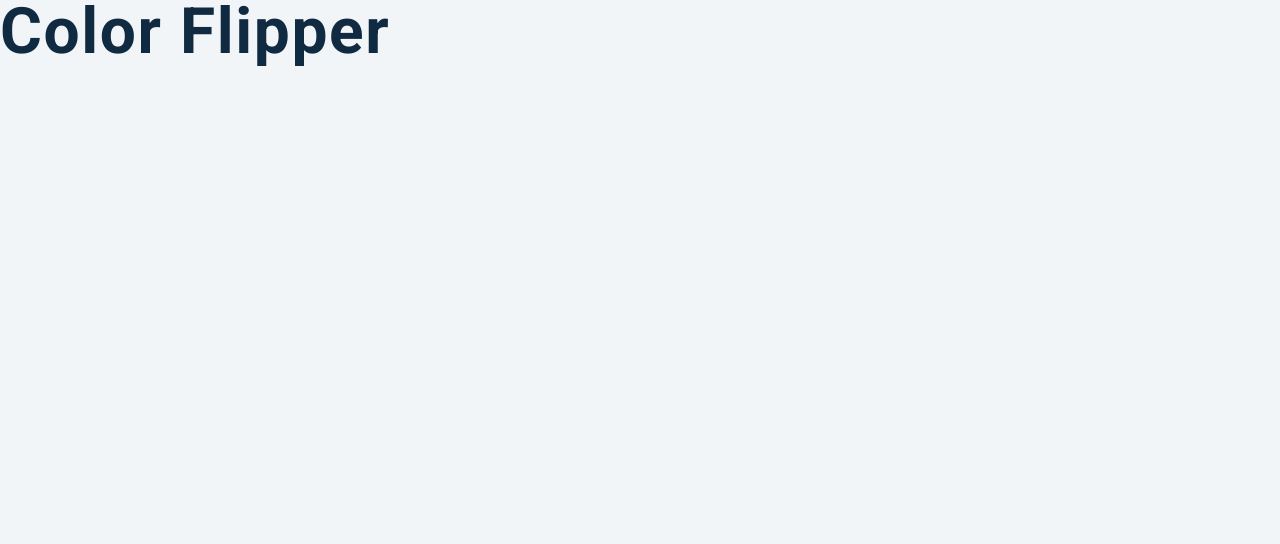
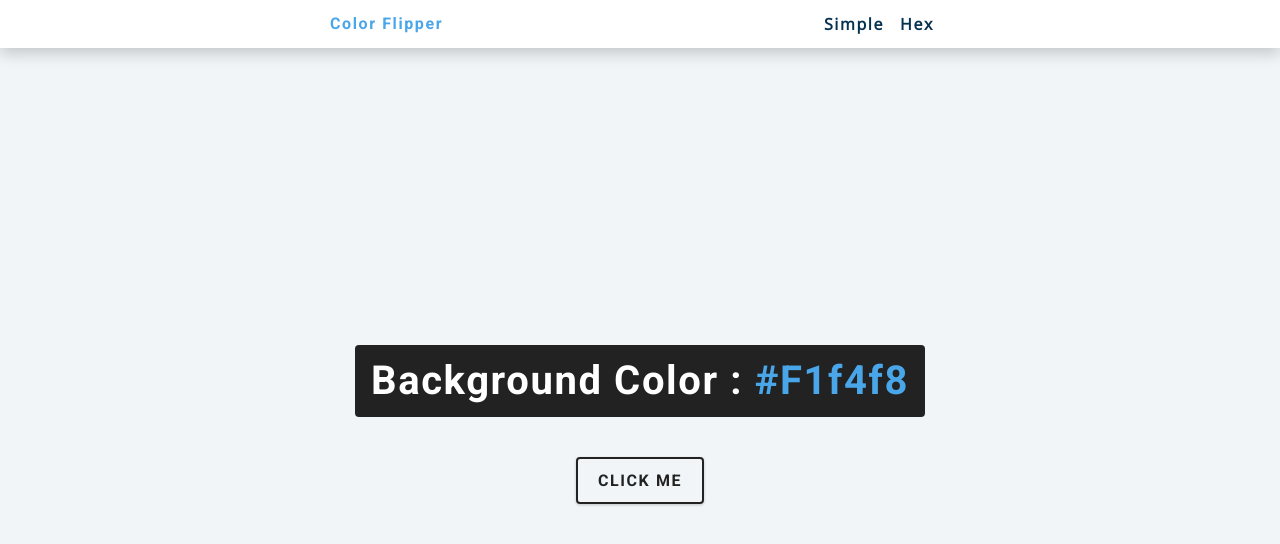
Before and after one commit to sofnir/ColorFlipper, a plain HTML site: page index.html in a window 1280 px wide. Drawn offline with nearby package versions, Linux system fonts and the light colour scheme.

Commit message:
Create color flippers

```diff
--- a/app.js
+++ b/app.js
@@ -1 +1,15 @@
 const colors = ["green", "red", "rgba(133,122,200)", "#f15025"];
+const btn = document.getElementById("btn");
+const color = document.querySelector(".color")
+
+btn.addEventListener('click', function(){
+    const randomColor = getRandomColor();
+    document.body.style.backgroundColor =  randomColor
+    color.textContent =  randomColor;
+    console.log(randomColor);
+})
+
+function getRandomColor() {
+    const randomNumber = Math.floor(Math.random() * colors.length);
+    return colors[randomNumber];
+}
--- a/index.html
+++ b/index.html
@@ -9,7 +9,28 @@
     <link rel="stylesheet" href="styles.css" />
   </head>
   <body>
-    <h1>color flipper</h1>
+    <nav>
+      <div class="nav-center">
+        <h4>color flipper</h4>
+        <ul class="nav-links">
+          <li>
+            <a href="index.html">simple</a>
+          </li>
+          <li>
+            <a href="hex.html">hex</a>
+          </li>
+        </ul>
+      </div>
+    </nav>
+    <main>
+      <div class="container">
+        <h2>background color :
+          <span class="color">
+            #f1f4f8
+          </span></h2>
+        <button class="btn btn-hero" id="btn">click me</button>
+      </div>
+    </main>
     <!-- javascript -->
     <script src="app.js"></script>
   </body>
```
Also changed, not shown: hex.js (+21 -0 lines).
